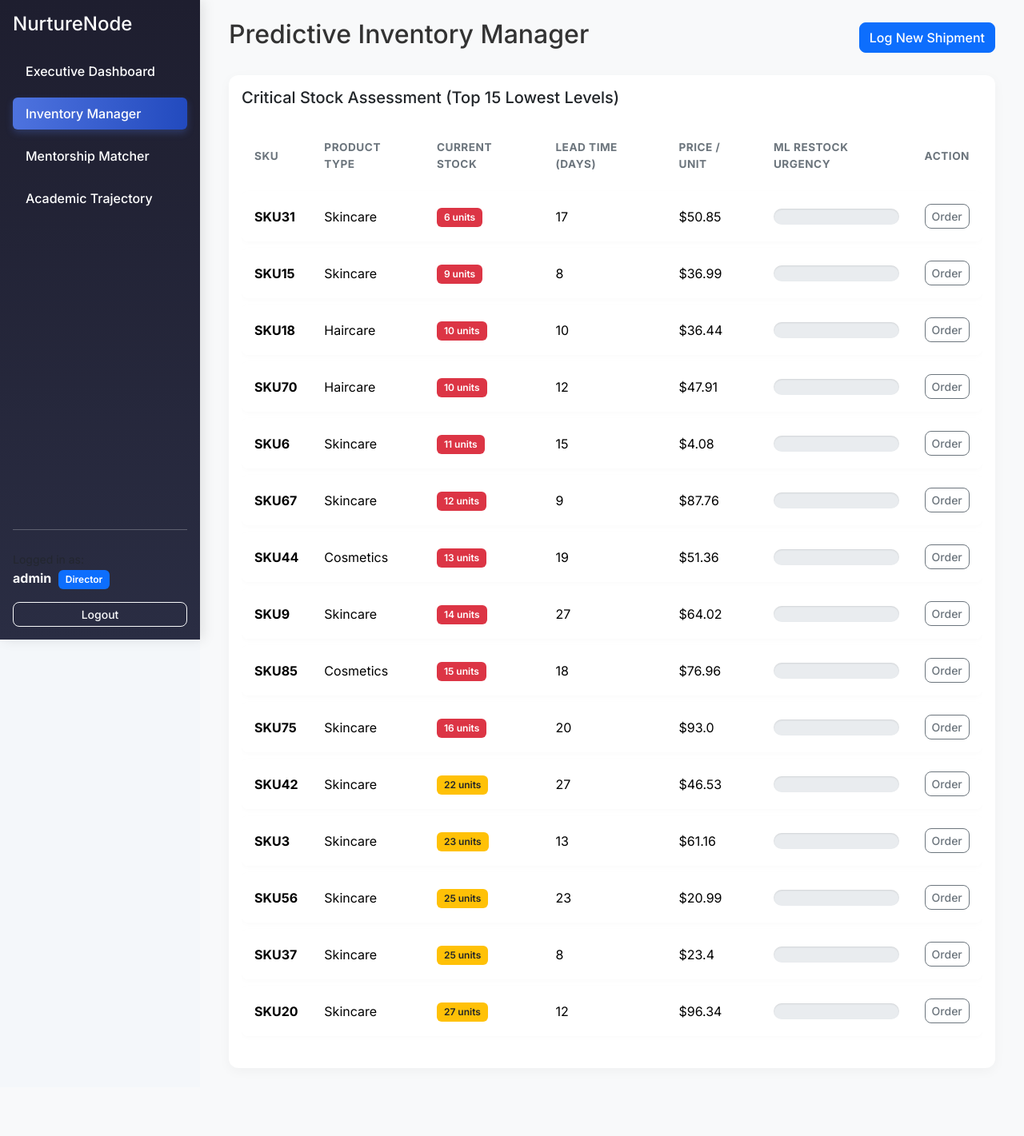
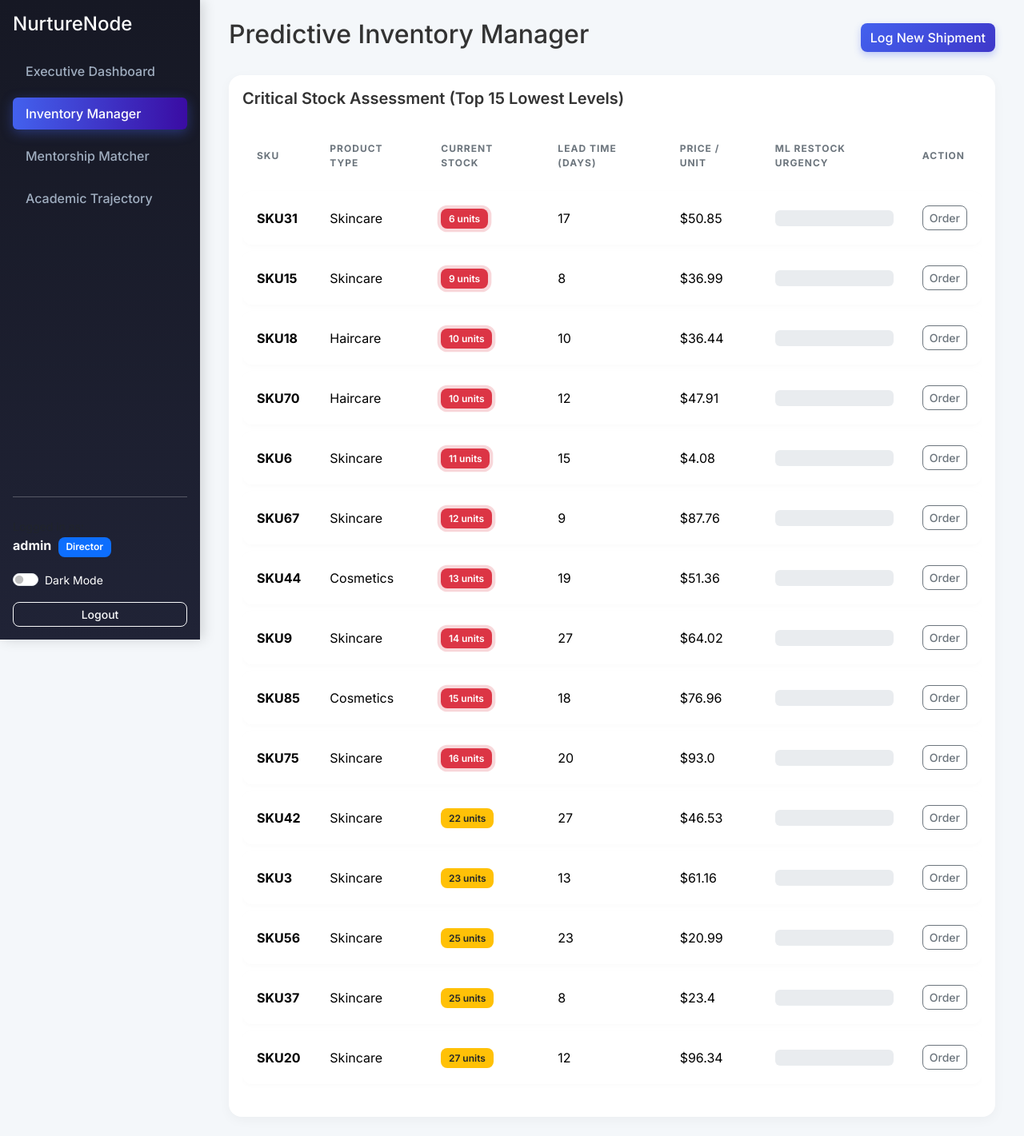
Before and after one commit to tiwavi/NurtureNode, a Flask app: page /inventory in a window 1280 px wide. Shown: the whole page at 80% size. Before the commit the page ends 1280 px from the top, so only its background shows below. Run offline with Flask 3, Linux system fonts and the light colour scheme; a user stored in the database is signed in; data comes from the database, SQL or seed files in the repository.

Commit message:
style: resolve light/dark mode heading visibility and sidebar text color

```diff
--- a/static/css/style.css
+++ b/static/css/style.css
@@ -1,14 +1,45 @@
-/* --- Global Styles --- */
+/* --- Global Theme Variables --- */
+:root {
+    --bg-primary: #f4f7fa;
+    --card-bg: #ffffff;
+    --text-main: #333333;
+    --table-row: #ffffff;
+    --table-hover: #f8f9fc;
+    --shadow-soft: 0 4px 15px rgba(0, 0, 0, 0.04);
+    --shadow-hover: 0 8px 25px rgba(0, 0, 0, 0.08);
+}
+
+[data-bs-theme="dark"] {
+    --bg-primary: #12141c;
+    --card-bg: #1e2130;
+    --text-main: #e2e8f0;
+    --table-row: #25283b;
+    --table-hover: #2d3148;
+    --shadow-soft: 0 4px 15px rgba(0, 0, 0, 0.4);
+    --shadow-hover: 0 8px 25px rgba(0, 0, 0, 0.6);
+}
+
+/* --- Global Layout --- */
 body {
     font-family: 'Inter', sans-serif;
-    background-color: #f4f7fa !important;
-    color: #333;
+    background-color: var(--bg-primary) !important;
+    color: var(--text-main) !important;
+    transition: background-color 0.3s ease, color 0.3s ease;
 }
 
-/* --- Sidebar Styling --- */
+main {
+    animation: fadeInUp 0.6s cubic-bezier(0.16, 1, 0.3, 1) forwards;
+}
+
+/* Ensure all headings switch colors dynamically */
+main h1, main h2, main h3, main h4, main h5, main h6 {
+    color: var(--text-main) !important;
+}
+
+/* --- Sidebar --- */
 nav {
-    background: linear-gradient(180deg, #1e1e2f 0%, #2a2d43 100%) !important;
-    box-shadow: 4px 0 15px rgba(0, 0, 0, 0.1);
+    background: linear-gradient(180deg, #161824 0%, #202336 100%) !important;
+    box-shadow: 4px 0 15px rgba(0, 0, 0, 0.15);
     z-index: 1000;
 }
 
@@ -17,104 +48,122 @@
     transition: all 0.3s ease;
     border-radius: 8px;
     margin-bottom: 5px;
+    color: #a0aec0 !important;
 }
 
 .nav-link:hover {
-    background-color: rgba(255, 255, 255, 0.1);
-    transform: translateX(5px);
+    background-color: rgba(255, 255, 255, 0.05);
+    color: #ffffff !important;
+    transform: translateX(6px);
 }
 
 .nav-link.bg-secondary {
-    background: linear-gradient(90deg, #4e73df 0%, #224abe 100%) !important;
-    box-shadow: 0 4px 10px rgba(78, 115, 223, 0.3);
+    background: linear-gradient(90deg, #4361ee 0%, #3a0ca3 100%) !important;
+    color: #ffffff !important;
+    box-shadow: 0 4px 15px rgba(67, 97, 238, 0.4);
 }
 
-/* --- Cards & Dashboard Elements --- */
+/* --- Cards --- */
 .card {
-    border: none;
-    border-radius: 12px;
-    box-shadow: 0 4px 15px rgba(0, 0, 0, 0.04) !important;
+    background-color: var(--card-bg) !important;
+    border: 1px solid rgba(255, 255, 255, 0.05);
+    border-radius: 16px;
+    box-shadow: var(--shadow-soft) !important;
     transition: transform 0.3s ease, box-shadow 0.3s ease;
 }
 
 .card:hover {
-    transform: translateY(-3px);
-    box-shadow: 0 8px 25px rgba(0, 0, 0, 0.08) !important;
+    transform: translateY(-5px);
+    box-shadow: var(--shadow-hover) !important;
 }
 
-/* Summary Card Top Borders */
-.border-danger { border-top: 4px solid #dc3545 !important; }
-.border-warning { border-top: 4px solid #ffc107 !important; }
-.border-success { border-top: 4px solid #198754 !important; }
+.card-title {
+    color: var(--text-main);
+    font-weight: 600;
+}
 
-/* --- Table Styling --- */
+/* --- Tables --- */
 .table {
     border-collapse: separate;
     border-spacing: 0 8px;
+    color: var(--text-main);
 }
 
 .table thead th {
     border-bottom: none;
-    background-color: #fff;
+    background-color: transparent !important;
     color: #6c757d;
-    font-size: 0.85rem;
+    font-size: 0.75rem;
     text-transform: uppercase;
-    letter-spacing: 0.5px;
+    letter-spacing: 1px;
 }
 
 .table tbody tr {
-    background-color: #fff;
+    background-color: var(--table-row);
     box-shadow: 0 2px 6px rgba(0,0,0,0.02);
-    border-radius: 8px;
+    border-radius: 12px;
     transition: all 0.2s ease;
 }
 
 .table tbody tr:hover {
-    background-color: #f8f9fc;
-    transform: scale(1.005);
+    background-color: var(--table-hover);
+    transform: scale(1.01);
 }
 
 .table td, .table th {
     border: none;
     vertical-align: middle;
-    padding: 16px;
+    padding: 18px;
 }
 
-.table td:first-child, .table th:first-child {
-    border-top-left-radius: 8px;
-    border-bottom-left-radius: 8px;
-}
+.table td:first-child { border-top-left-radius: 12px; border-bottom-left-radius: 12px; }
+.table td:last-child { border-top-right-radius: 12px; border-bottom-right-radius: 12px; }
 
-.table td:last-child, .table th:last-child {
-    border-top-right-radius: 8px;
-    border-bottom-right-radius: 8px;
-}
-
-/* --- Buttons & Badges --- */
+/* --- Interactive Elements --- */
 .btn {
     border-radius: 8px;
     font-weight: 500;
-    transition: all 0.2s;
+    transition: all 0.2s cubic-bezier(0.4, 0, 0.2, 1);
 }
 
-.btn:active {
-    transform: scale(0.95);
+.btn-primary {
+    background: linear-gradient(135deg, #4361ee 0%, #3f37c9 100%);
+    border: none;
+    box-shadow: 0 4px 10px rgba(67, 97, 238, 0.3);
 }
 
+.btn-primary:hover {
+    transform: translateY(-2px);
+    box-shadow: 0 6px 15px rgba(67, 97, 238, 0.5);
+}
+
+.btn:active { transform: scale(0.95); }
+
 .badge {
-    padding: 0.5em 0.75em;
-    border-radius: 6px;
+    padding: 0.55em 0.8em;
+    border-radius: 8px;
     font-weight: 600;
 }
 
-/* --- Progress Bars (Inventory ML) --- */
-.progress {
-    background-color: #e9ecef;
-    border-radius: 10px;
-    box-shadow: inset 0 1px 2px rgba(0,0,0,0.1);
+/* Pulse animation for critical alerts */
+.badge.bg-danger {
+    animation: pulseRed 2s infinite;
 }
 
-.progress-bar {
-    font-weight: 600;
-    text-shadow: 0 1px 2px rgba(0,0,0,0.2);
+/* --- Animations --- */
+@keyframes fadeInUp {
+    from {
+        opacity: 0;
+        transform: translateY(20px);
+    }
+    to {
+        opacity: 1;
+        transform: translateY(0);
+    }
 }
+
+@keyframes pulseRed {
+    0% { box-shadow: 0 0 0 0 rgba(220, 53, 69, 0.7); }
+    70% { box-shadow: 0 0 0 6px rgba(220, 53, 69, 0); }
+    100% { box-shadow: 0 0 0 0 rgba(220, 53, 69, 0); }
+}
--- a/templates/base.html
+++ b/templates/base.html
@@ -1,5 +1,5 @@
 <!DOCTYPE html>
-<html lang="en">
+<html lang="en" data-bs-theme="light">
 <head>
     <meta charset="UTF-8">
     <meta name="viewport" content="width=device-width, initial-scale=1.0">
@@ -43,12 +43,19 @@
                 <strong>{{ current_user.username }}</strong>
                 <span class="badge bg-primary ms-1">{{ current_user.role }}</span>
             </div>
+
+            <!-- Dark Mode Switch -->
+            <div class="form-check form-switch mb-3">
+                <input class="form-check-input" type="checkbox" role="switch" id="themeToggle">
+                <label class="form-check-label text-white small" for="themeToggle">Dark Mode</label>
+            </div>
+
             <a href="/logout" class="btn btn-outline-light btn-sm w-100">Logout</a>
         </nav>
         {% endif %}
 
         <!-- Main Content Area -->
-        <main class="flex-grow-1 bg-light p-4" style="margin-left: 250px; min-height: 100vh;">
+        <main class="flex-grow-1 p-4" style="margin-left: 250px; min-height: 100vh;">
 
             <!-- FLASH MESSAGE SYSTEM -->
             {% with messages = get_flashed_messages(with_categories=true) %}
@@ -70,5 +77,32 @@
 
     <!-- Bootstrap JS for dismissible alerts -->
     <script src="https://cdn.jsdelivr.net/npm/bootstrap@5.3.2/dist/js/bootstrap.bundle.min.js"></script>
+
+    <!-- Theme Toggle Logic -->
+    <script>
+        const themeToggle = document.getElementById('themeToggle');
+        const htmlElement = document.documentElement;
+
+        // Check for saved user preference, default to light
+        const savedTheme = localStorage.getItem('theme') || 'light';
+        htmlElement.setAttribute('data-bs-theme', savedTheme);
+        if (themeToggle) {
+            themeToggle.checked = savedTheme === 'dark';
+        }
+
+        // Listen for toggle click
+        if (themeToggle) {
+            themeToggle.addEventListener('change', () => {
+                const newTheme = themeToggle.checked ? 'dark' : 'light';
+                htmlElement.setAttribute('data-bs-theme', newTheme);
+                localStorage.setItem('theme', newTheme);
+
+                // If on dashboard, refresh to update Chart.js colors
+                if(window.location.pathname === '/') {
+                    window.location.reload();
+                }
+            });
+        }
+    </script>
 </body>
 </html>
```
